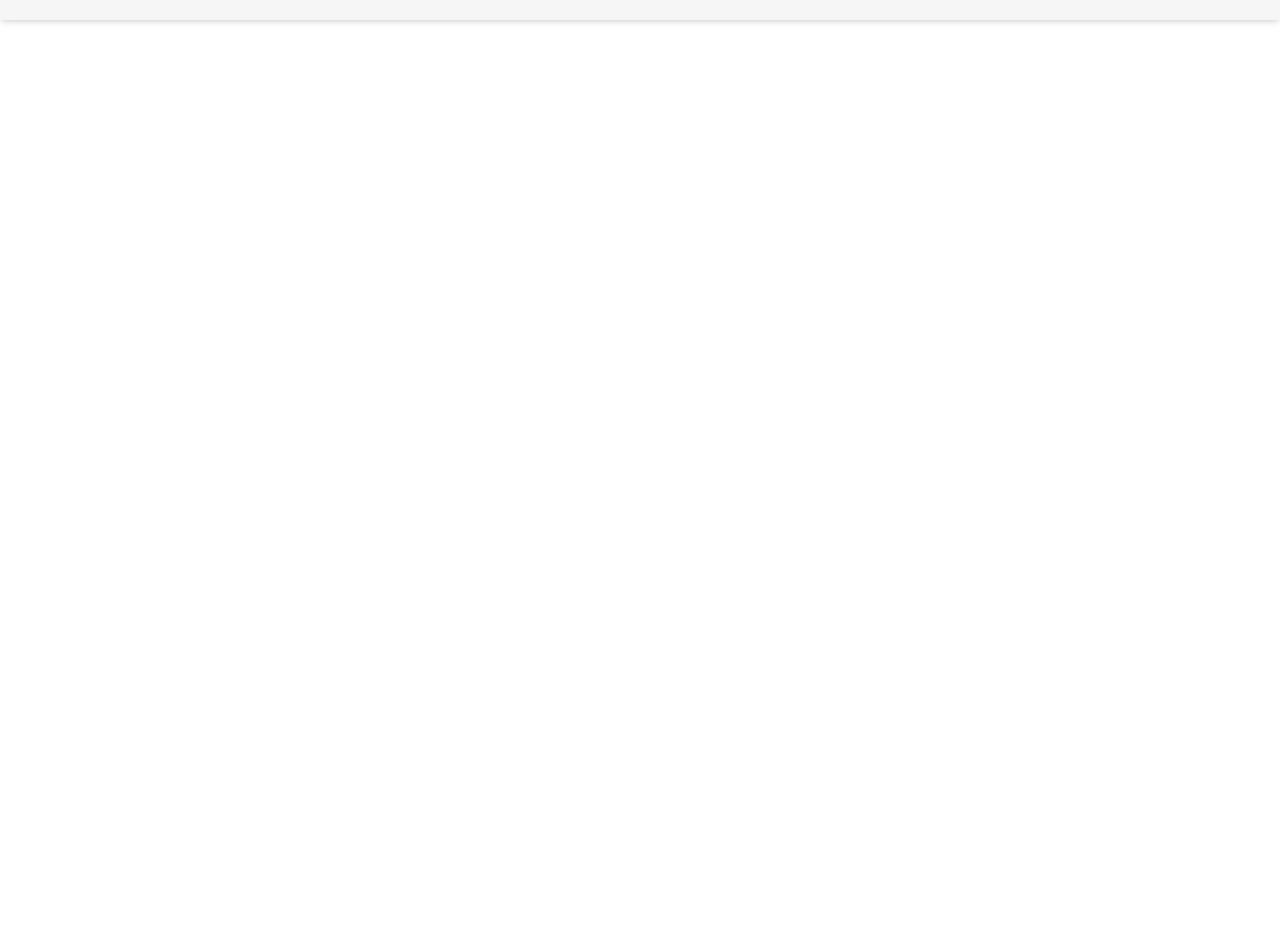
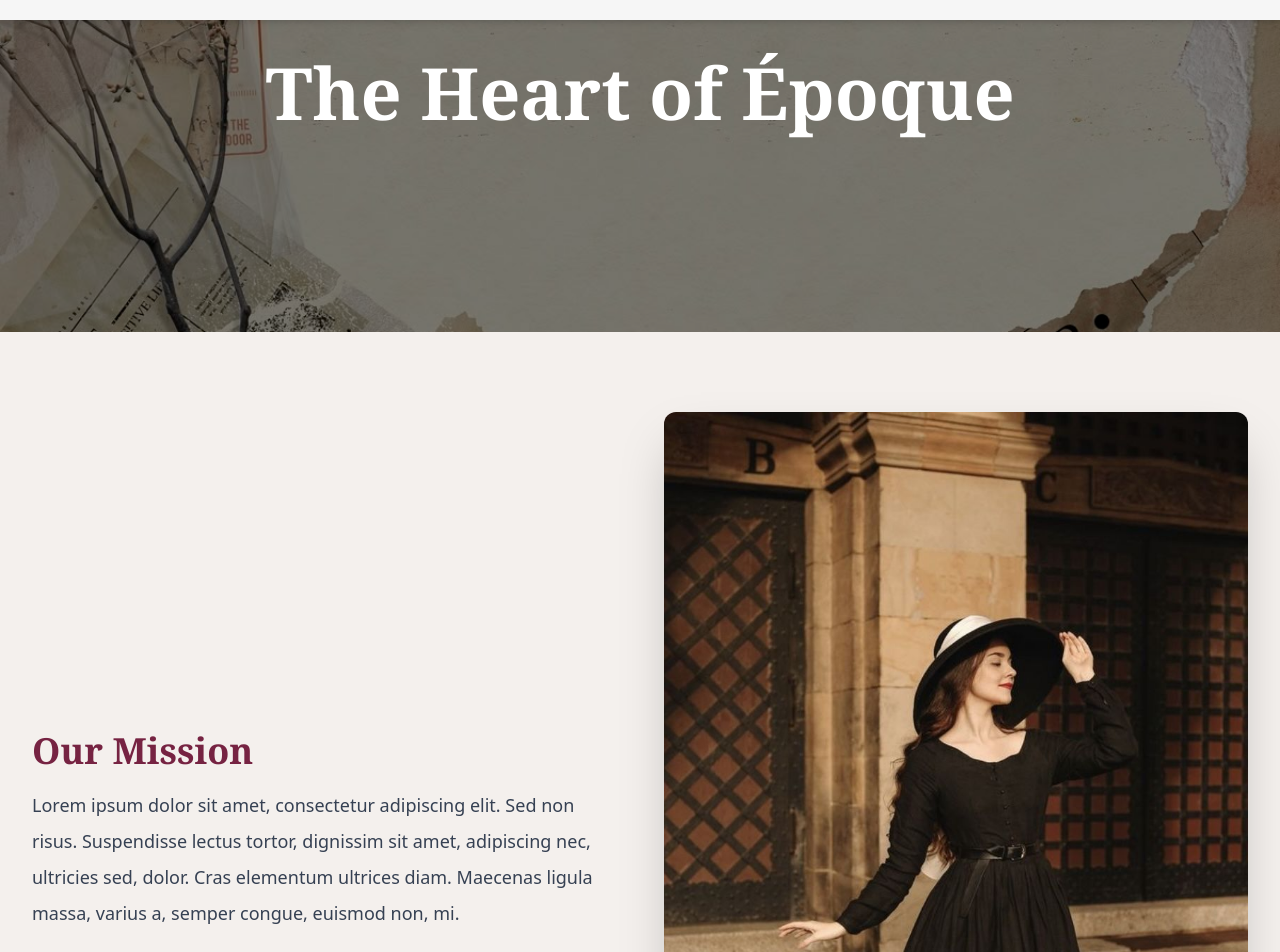
Before and after one commit to Smah-amen/vintage-store, a Next.js app: page /about-us in a window 1280 px wide. Shown: the part 148-1100 px from the top of the page. Before the commit the page ends 800 px from the top, so only its background shows below. Built offline with nearby package versions, Linux system fonts and the light colour scheme; a web font is replaced by a local one.

Commit message:
add about page

```diff
--- a/src/app/about-us/page.js
+++ b/src/app/about-us/page.js
@@ -1,9 +1,132 @@
-import React from 'react'
+'use client';
 
-function page() {
+import React, { useEffect, useRef } from 'react';
+import { gsap } from 'gsap';
+import { ScrollTrigger } from 'gsap/ScrollTrigger';
+import { FaGem, FaRegLightbulb, FaHandHoldingHeart } from 'react-icons/fa';
+
+gsap.registerPlugin(ScrollTrigger);
+
+const ValueCard = ({ icon, title, text }) => (
+  <div className="bg-white p-8 rounded-xl shadow-lg text-center flex flex-col items-center h-full">
+    <div className="text-4xl text-[#762342] mb-4">{icon}</div>
+    <h3 className="text-2xl font-serif font-bold text-[#5c4438] mb-2">{title}</h3>
+    <p className="text-gray-600 leading-relaxed">{text}</p>
+  </div>
+);
+
+function AboutUsPage() {
+  const heroTitleRef = useRef(null);
+  const missionSectionRef = useRef(null);
+  const valuesSectionRef = useRef(null);
+  const behindScenesRef = useRef(null);
+
+  useEffect(() => {
+    gsap.from(heroTitleRef.current, {
+      y: 50,
+      opacity: 0,
+      duration: 1.5,
+      ease: 'power3.out',
+      delay: 0.2,
+    });
+
+    const sections = [missionSectionRef.current, valuesSectionRef.current, behindScenesRef.current];
+
+    sections.forEach((section) => {
+      gsap.from(section, {
+        y: 80,
+        opacity: 0,
+        duration: 1.2,
+        ease: 'power3.out',
+        scrollTrigger: {
+          trigger: section,
+          start: 'top 85%',
+          toggleActions: 'play none none none',
+        },
+      });
+    });
+
+  }, []);
+
   return (
-    <div>page</div>
-  )
+    <div className="bg-[#f4f0ed]">
+      <header className="relative h-[60vh] flex items-center justify-center text-white overflow-hidden">
+        <div
+          className="absolute inset-0 bg-cover bg-center bg-fixed"
+          style={{ backgroundImage: "url('/back.jpg')" }}
+        ></div>
+        <div className="absolute inset-0 bg-black/50"></div>
+        <div ref={heroTitleRef} className="relative mt-24 md:mt-0 z-10 text-center">
+          <h1 className="text-5xl md:text-7xl font-serif font-bold">
+            The Heart of Époque
+          </h1>
+        </div>
+      </header>
+
+      <main className="py-20 px-4 sm:px-6 lg:px-8">
+        <div className="max-w-7xl mx-auto space-y-24">
+
+          <section ref={missionSectionRef} className="grid grid-cols-1 md:grid-cols-2 gap-12 items-center">
+            <div className="order-2 md:order-1">
+              <h2 className="text-4xl font-serif font-bold text-[#762342] mb-4">
+                Our Mission
+              </h2>
+              <p className="text-lg text-gray-700 leading-loose mb-4">
+                Lorem ipsum dolor sit amet, consectetur adipiscing elit. Sed non risus. Suspendisse lectus tortor, dignissim sit amet, adipiscing nec, ultricies sed, dolor. Cras elementum ultrices diam. Maecenas ligula massa, varius a, semper congue, euismod non, mi.
+              </p>
+              <p className="text-lg text-gray-700 leading-loose">
+                Proin porttitor, orci nec nonummy molestie, enim est eleifend mi, non fermentum diam nisl sit amet erat. Duis semper.
+              </p>
+            </div>
+            <div className="order-1 md:order-2">
+              <img
+                src="/back1.jpg"
+                className="rounded-xl shadow-2xl w-full h-auto object-cover"
+              />
+            </div>
+          </section>
+
+          <section ref={valuesSectionRef} className="text-center">
+            <h2 className="text-4xl font-serif font-bold text-[#762342] mb-12">
+              What We Stand For
+            </h2>
+            <div className="grid grid-cols-1 md:grid-cols-3 gap-8">
+              <ValueCard
+                icon={<FaGem />}
+                title="Quality"
+                text="We believe in craftsmanship that lasts, using only the finest materials to create timeless pieces."
+              />
+              <ValueCard
+                icon={<FaRegLightbulb />}
+                title="Authenticity"
+                text="Every piece tells a story. We are committed to genuine design and authentic historical inspiration."
+              />
+              <ValueCard
+                icon={<FaHandHoldingHeart />}
+                title="Passion"
+                text="Our work is driven by a deep love for vintage fashion and the desire to share its beauty with the world."
+              />
+            </div>
+          </section>
+
+          <section ref={behindScenesRef} className="relative h-[50vh] rounded-2xl overflow-hidden flex items-center justify-center text-center text-white p-8">
+             <div
+              className="absolute inset-0 bg-cover bg-center transition-transform duration-500 ease-in-out hover:scale-110"
+              style={{ backgroundImage: "url('/back1.jpg')" }}
+            ></div>
+            <div className="absolute inset-0 bg-black/40"></div>
+            <div className="relative z-10">
+              <h2 className="text-4xl font-serif font-bold">From Our Hands to Yours</h2>
+              <p className="mt-4 max-w-2xl mx-auto">
+                A glimpse into the creative process where every detail is perfected with care and dedication.
+              </p>
+            </div>
+          </section>
+
+        </div>
+      </main>
+    </div>
+  );
 }
 
-export default page
+export default AboutUsPage;
```
Also changed, not shown: public/back.jpg (added), public/back1.jpg (added).
